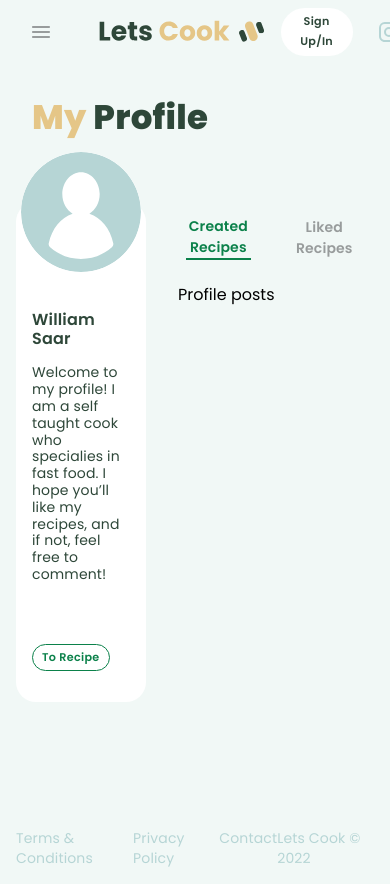
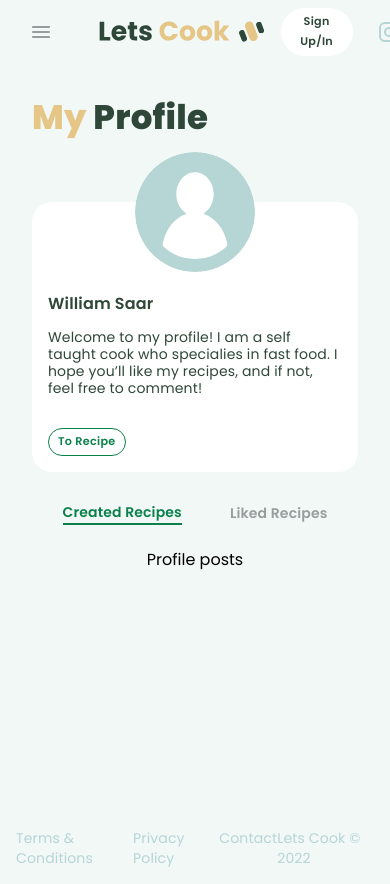
Before and after one commit to millie-wy/letsCook, a React (Create React App) app in the folder client/: page /account in a window 390 px wide. Shown: the top 884 px of the page. Built offline with nearby package versions, Linux system fonts and the light colour scheme.

Commit message:
responsive design for profileOverview done

```diff
--- a/client/src/components/pages/Profile/ProfileOverviewPage.jsx
+++ b/client/src/components/pages/Profile/ProfileOverviewPage.jsx
@@ -24,7 +24,12 @@ const ProfileOverviewPage = () => {
       </Box>
 
       <Box
-        sx={{ mt: "4rem", display: "flex", flexDirection: "row", gap: "1rem" }}
+        sx={{
+          mt: "4rem",
+          display: "flex",
+          flexDirection: { xs: "column", sm: "column", md: "row" },
+          gap: "1rem",
+        }}
       >
         {/* left - user details  */}
         <Container
@@ -32,9 +37,10 @@ const ProfileOverviewPage = () => {
             background: "white",
             borderRadius: 5,
             pt: "2rem",
-            width: 300,
+            mx: { xs: "1rem", sm: "1rem", md: 0 },
+            width: { xs: "auto", sm: "auto", md: 300 },
             position: "relative",
-            minHeight: 500,
+            minHeight: { xs: "fit-content", sm: "fit-content", md: 500 },
           }}
         >
           <Box
@@ -60,7 +66,7 @@ const ProfileOverviewPage = () => {
           <Box
             sx={{
               height: "90%",
-              py: "1rem",
+              pb: "1rem",
               display: "flex",
               flexDirection: "column",
               justifyContent: "space-between",
@@ -112,6 +118,11 @@ const ProfileOverviewPage = () => {
                     textTransform: "capitalize",
                     borderRadius: 10,
                     boxShadow: "none",
+                    mt: {
+                      xs: "2rem",
+                      sm: "2rem",
+                      md: 0,
+                    },
                   }}
                 >
                   To recipe
@@ -122,7 +133,14 @@ const ProfileOverviewPage = () => {
         </Container>
 
         {/* right - user contents  */}
-        <Box sx={{ display: "flex", flexDirection: "column", width: 1 }}>
+        <Box
+          sx={{
+            display: "flex",
+            flexDirection: "column",
+            width: 1,
+            alignItems: { xs: "center", sm: "center", md: "start" },
+          }}
+        >
           <ButtonGroup
             value={selectedContent}
             orientation="horizontal"
@@ -185,9 +203,9 @@ const ProfileOverviewPage = () => {
               </Typography>
             </Button>
           </ButtonGroup>
-          <Container sx={{ pt: ".5rem" }}>
+          <Box sx={{ pt: ".5rem" }}>
             {selectedContent === "liked" ? <RecipeLiked /> : <ProfilePosts />}
-          </Container>
+          </Box>
         </Box>
       </Box>
     </Container>
```
